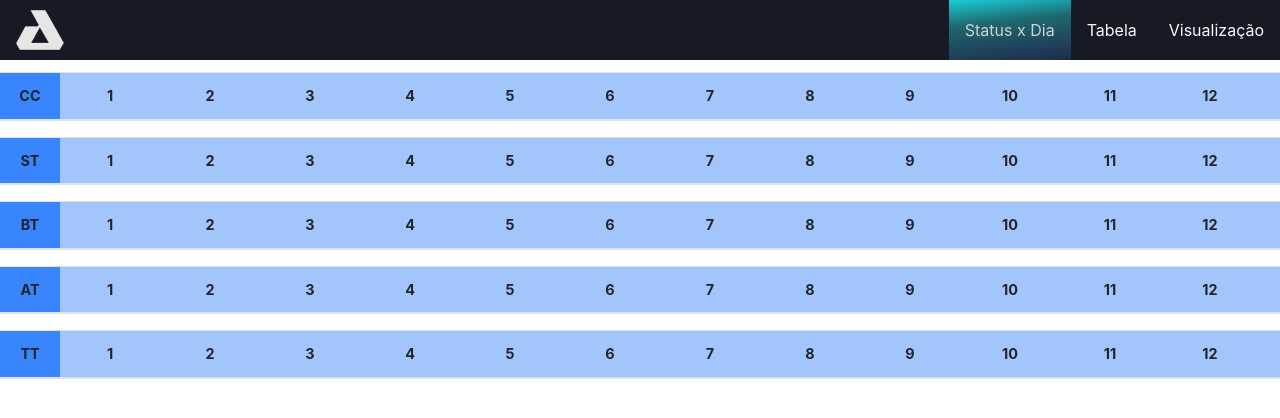
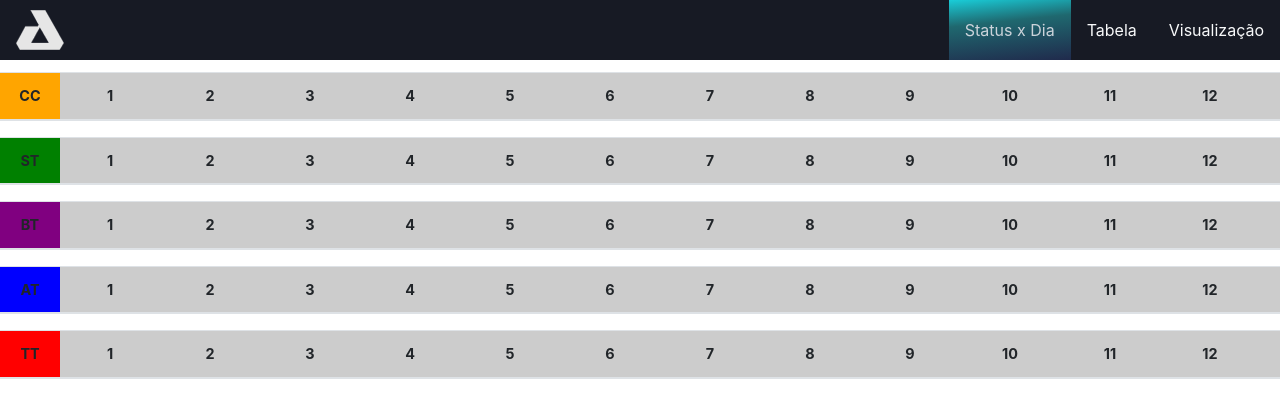
Before and after one commit to matheus-osorio/escala, a Vue app: page / in a window 1280 px wide. Both pictures are taken after a click on the link "Status x Dia". Shown: the top 418 px of the page. Built offline with nearby package versions, Linux system fonts and the light colour scheme.

Commit message:
changed Status table colors, added search option on dropdown, fixed an issue where the dropdown would not be on the correct place

```diff
--- a/src/App.vue
+++ b/src/App.vue
@@ -55,7 +55,7 @@
       @resetFilter="resetFilter(true)"
     />
     <Visualizacao :users="users" :colors="colors" v-if="active == 'Visualizacao'" />
-    <Status :users="users" v-if="active == 'Status'" />
+    <Status :users="users" v-if="active == 'Status'" :colors="colors"/>
   </div>
 </template>
 
--- a/src/components/Excel/Dropdown.vue
+++ b/src/components/Excel/Dropdown.vue
@@ -2,11 +2,12 @@
   <div class="dropdown-custom" :style="getPosition()" v-show="params.display == true">
       <table>
           <tbody>
+              <tr class="composite"> <i class="fas fa-search icon"></i> <input @keyup="filterOptions" type="text" class="custom-input"></tr>
               <tr  @click="params.display = false">
                   <td @click="$emit('filterClick',createFilter(undefined))"><br></td>
               </tr>
-              <tr v-for="item in params.setOfItems" :key="item.id" @click="params.display = false">
-                  <td @click="$emit('filterClick',createFilter(item))">{{item}}</td>
+              <tr v-for="item in itemsToShow" :key="item.id" @click="params.display = false">
+                  <td @click="$emit('filterClick',createFilter(item))">{{item.data}}</td>
               </tr>
           </tbody>
       </table>
@@ -16,7 +17,11 @@
 <script>
 export default {
     props:['params','reference','index'],
-
+    data(){
+        return {
+            itemsToShow: this.itemsFiltered()
+        }
+    },
     methods:{
         getPosition(){
             return{
@@ -28,8 +33,19 @@ export default {
         createFilter(item){
             return {
                 index: this.index,
-                value: item
+                value: item.data
             }
+        },
+        itemsFiltered(){
+            const filtered = this.params.setOfItems.filter((item) => { return item.show})
+            return filtered
+        },
+        filterOptions(event){
+            const value = event.target.value
+            console.log(value)
+
+            this.itemsToShow = this.params.setOfItems.filter((item) => { return item.data.toUpperCase().includes(value.toUpperCase())})
+            console.log(this.itemsToShow)
         }
     }
 }
@@ -40,6 +56,24 @@ export default {
 tr,td{
     height: 24px;
     width: var(--width-var);
+}
+
+.custom-input{
+    width:90%;
+    margin-right:3px;
+    border-bottom-right-radius: 4px;
+    border-top-right-radius: 4px;
+    border:1px;
+}
+
+.icon{
+    font-size: 0.7rem;
+}
+
+.composite{
+    display: flex;
+    justify-content: center;
+    align-items: center;
 }
 
 tr:hover{
--- a/src/components/Excel/Options.vue
+++ b/src/components/Excel/Options.vue
@@ -25,8 +25,8 @@ export default {
                     func: "resetValue"
                 },
                 {
-                    color: 'red',
-                    name: "fas fa-times",
+                    color: 'grey',
+                    name: "fas fa-mouse-pointer",
                     value: undefined,
                     func: "undoFilter"
                 },
--- a/src/components/Excel/Table.vue
+++ b/src/components/Excel/Table.vue
@@ -282,23 +282,20 @@ export default {
     getPosition(el) {
       var xPos = 0;
       var yPos = 0;
-
+      const excel = el.parentElement.parentElement.parentElement
       while (el) {
-        if (el.tagName == "BODY") {
           // deal with browser quirks with body/window/document and page scroll
           var xScroll = el.scrollLeft || document.documentElement.scrollLeft;
           var yScroll = el.scrollTop || document.documentElement.scrollTop;
-
           xPos += el.offsetLeft - xScroll + el.clientLeft;
           yPos += el.offsetTop - yScroll + el.clientTop;
-        } else {
-          // for all other non-BODY elements
-          xPos += el.offsetLeft - el.scrollLeft + el.clientLeft;
-          yPos += el.offsetTop - el.scrollTop + el.clientTop;
-        }
 
         el = el.offsetParent;
       }
+      console.log('pos:',xPos,yPos)
+      xPos += -excel.parentElement.scrollLeft ;
+      yPos += -excel.parentElement.scrollTop;
+      console.log('pos:',xPos,yPos)
       return {
         x: xPos,
         y: yPos
@@ -326,7 +323,7 @@ export default {
           x:0,
           y:0,
           width:0,
-          setOfItems:array,
+          setOfItems:array.map((value) => {return {data:value,show:true}}),
           display:false
         }
 
--- a/src/components/Status/Status.vue
+++ b/src/components/Status/Status.vue
@@ -2,7 +2,7 @@
   <div class="big-table">
       <table v-for="(status) in usersByDay" :key="status.id" class="table" align="center">
           <thead class="custom-background">
-              <th class="category sticky" @click="toggleTable(status)">{{status.name}}</th>
+              <th class="category sticky" @click="toggleTable(status)" :style="{'background-color':colorsObj[status.name]}">{{status.name}}</th>
               <th class="fixed-width sticky custom-background" v-for="i in (status.days[0].length)" :key="i.id"><span>{{i}}</span></th>
           </thead>
           <tbody v-if="status.show">
@@ -19,10 +19,21 @@
 
 <script>
 export default {
-    props:['users'],
+    props:['users','colors'],
     data(){
         return {
             usersByDay: this.usersByDayFunction()
+        }
+    },
+
+    computed:{
+        colorsObj(){
+            const obj = {}
+            this.colors.forEach((color) => {
+                obj[color.name] = color.color
+            })
+            console.log('este aqui:',obj)
+            return obj
         }
     },
     methods:{
@@ -89,7 +100,7 @@ export default {
     background-color:rgba(206, 206, 206, 0.514);
 }
 .custom-background{
-    background-color:#a2c5fc;
+    background-color:#cccccc;
 }
 
 .fixed-width{
@@ -98,7 +109,6 @@ export default {
 
 .category{
     width:60px;
-    background-color:#3985fd;
     cursor: pointer;
 }
 
```
